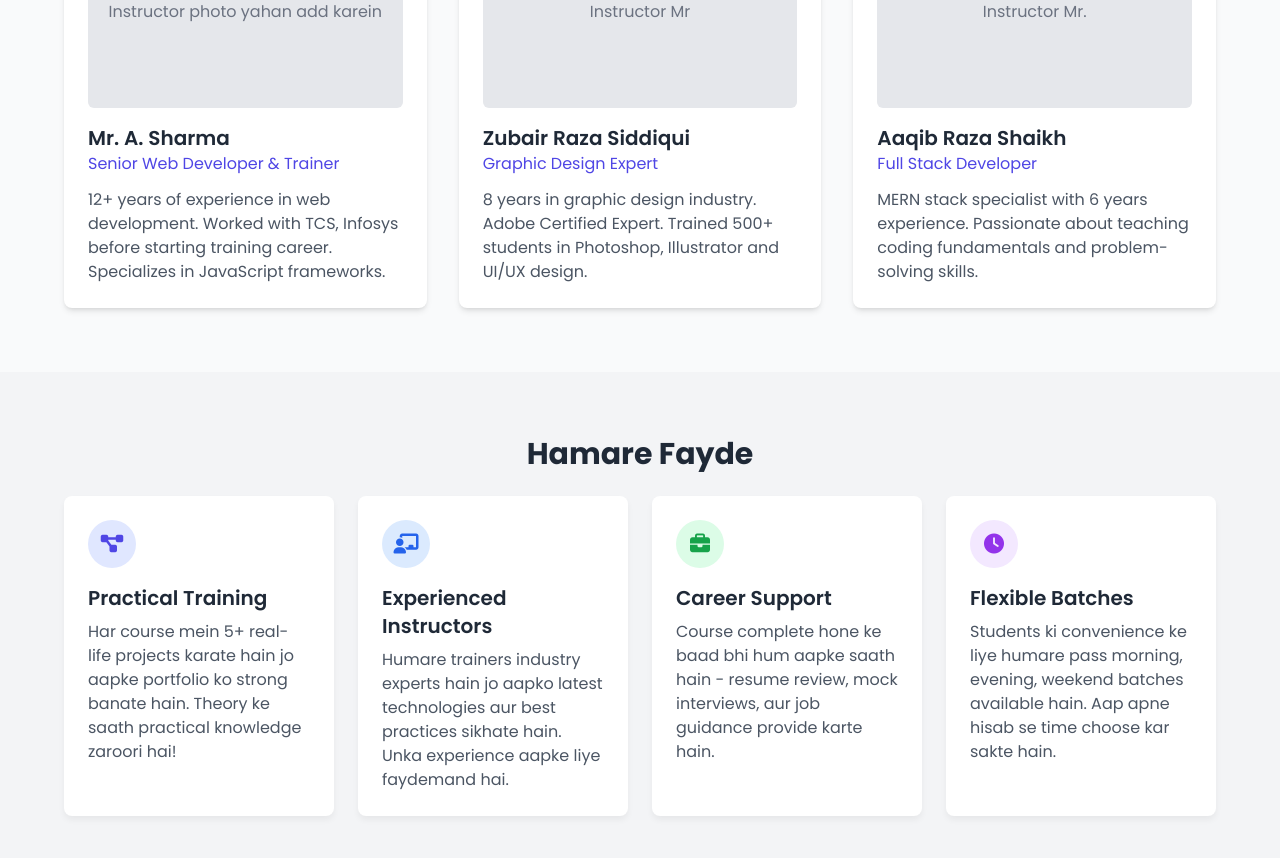
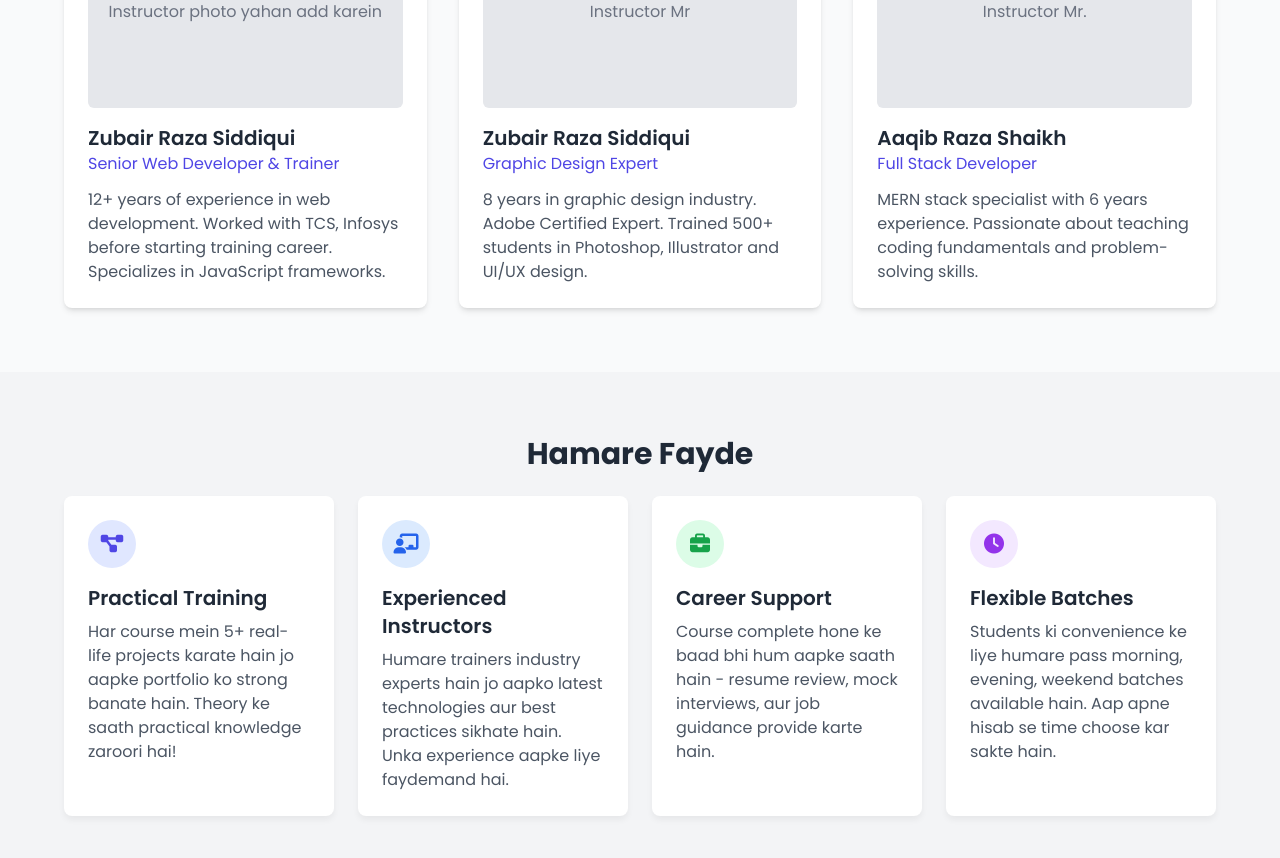
Before and after one commit to thecodecity01/Institute, a plain HTML site: page why-us.html in a window 1280 px wide. Shown: the part 1340-2198 px from the top of the page. Drawn offline with nearby package versions, Linux system fonts and the light colour scheme.

Commit message:
why-us.html

```diff
--- a/why-us.html
+++ b/why-us.html
@@ -168,7 +168,7 @@
                 <div class="bg-gray-200 h-48 rounded-md mb-4 flex items-center justify-center text-gray-500">
                     <span>Instructor photo yahan add karein</span>
                 </div>
-                <h3 class="text-xl font-semibold text-gray-800">Mr. A. Sharma</h3>
+                <h3 class="text-xl font-semibold text-gray-800">Zubair Raza Siddiqui</h3>
                 <p class="text-indigo-600 mb-3">Senior Web Developer & Trainer</p>
                 <p class="text-gray-600">
                     12+ years of experience in web development. Worked with TCS, Infosys before starting training career. Specializes in JavaScript frameworks.
```
